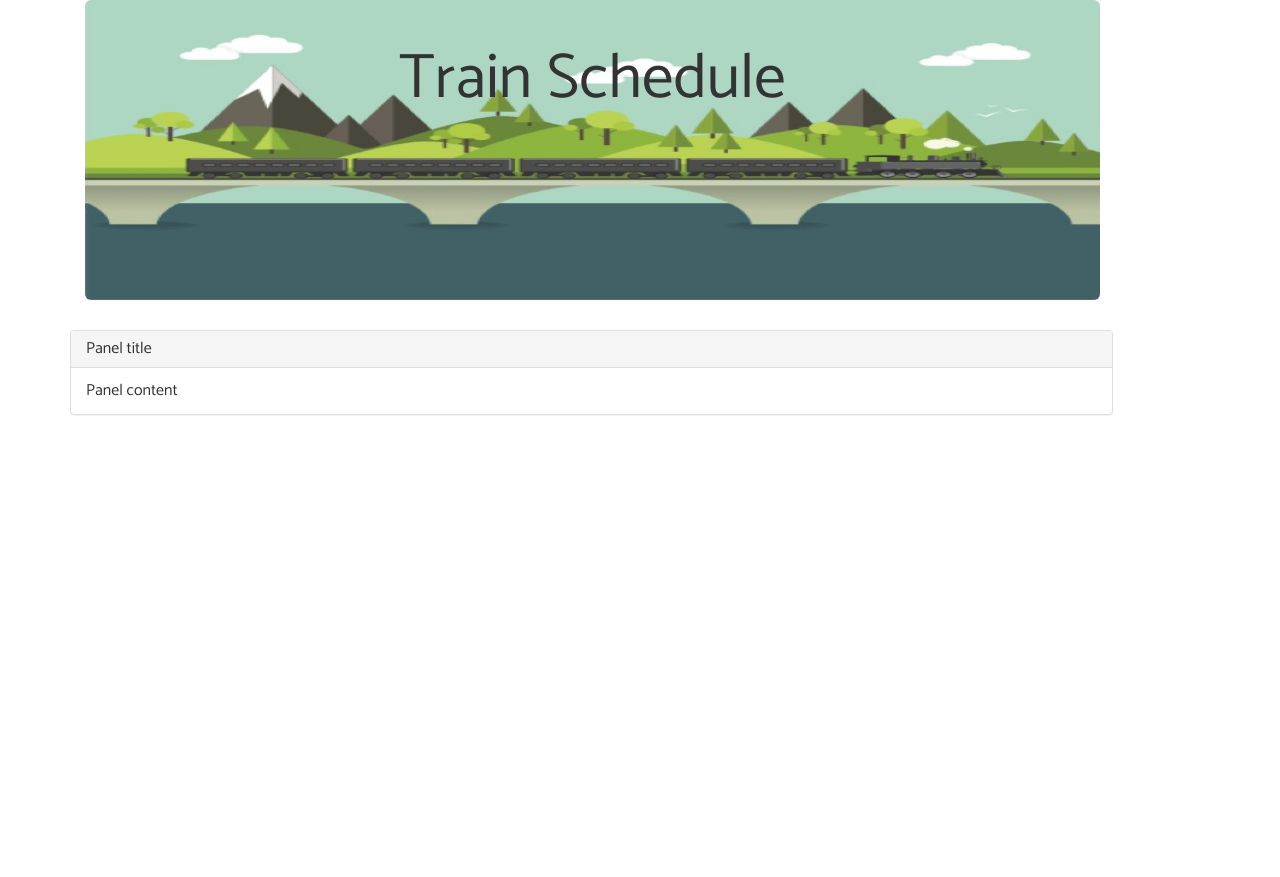
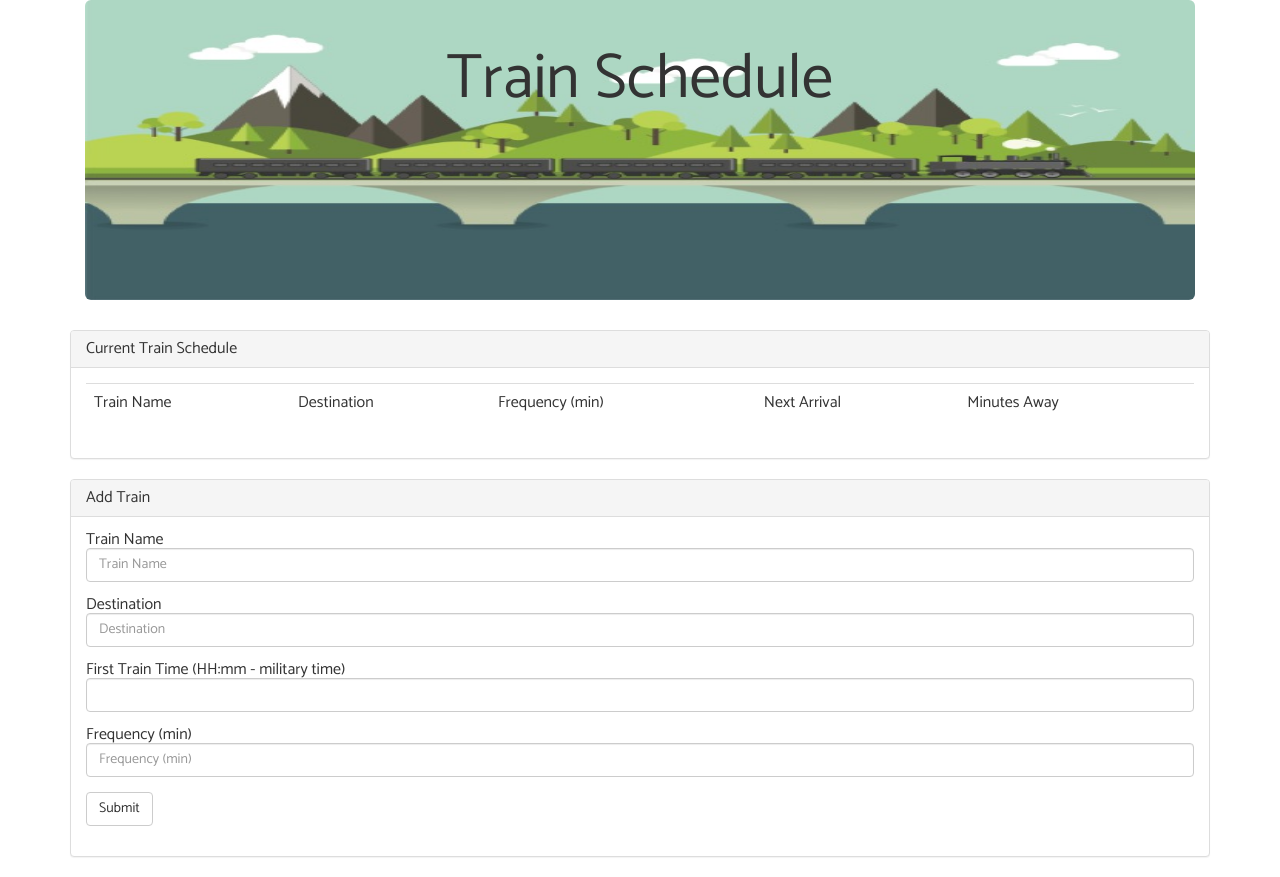
Before and after one commit to s95116/trainSchedule, a PHP site: page /index.html in a window 1280 px wide. Before the commit the page ends 415 px from the top, so only its background shows below. Run offline with PHP 8.4, Linux system fonts and the light colour scheme; lists and menus that the app fills with data are empty; some libraries are stand-ins or nearby versions.

Commit message:
second commit

```diff
--- a/assets/css/style.css
+++ b/assets/css/style.css
@@ -8,3 +8,7 @@ body{
 	height:300px;
 	text-align: center;
 }
+
+#trainNameInput, #destinationInput, #trainTimeInput, #frequencyInput{
+	margin-bottom: 15px;
+}
--- a/assets/javascript/schedule.js
+++ b/assets/javascript/schedule.js
@@ -0,0 +1,27 @@
+//Readies the document
+$(document).ready(function() {
+
+//Connect to Firebase
+var trainData = new Firebase("https://zop01999837.firebaseio.com/");
+
+//Add train on click function
+$("#addTrain").on("click", function(){
+
+	//Define variables and grabs data from input boxes
+	var trainName = $("#trainNameInput").val().trim();
+	var destination = $("#destinationInput").val().trim();
+	var trainTime = $("#trainTimeInput").val().trim();
+	var frequency = $("#frequencyInput").val().trim();
+
+
+
+
+
+
+
+});//End of AddTrain on click
+
+
+
+
+}); //End of Document.ready
--- a/index.html
+++ b/index.html
@@ -7,12 +7,15 @@
 <link rel="stylesheet" type="text/css" href="https://maxcdn.bootstrapcdn.com/bootstrap/3.3.6/css/bootstrap.min.css">
 <link rel="stylesheet" type="text/css" href="assets/css/reset.css">
 <link rel="stylesheet" type="text/css" href="assets/css/style.css">
-<link href='https://fonts.googleapis.com/css?family=Catamaran:400,500' rel='stylesheet' type='text/css'>
+<link rel="stylesheet" type="text/css" href='https://fonts.googleapis.com/css?family=Catamaran:400,500' >
 
-<!-- jQuery & AJAX CDN  -->
-<script src="https://code.jquery.com/jquery-2.2.4.min.js" ></script>
+<!-- jQuery, AJAX, Firebase CDN  -->
+<script src="https://code.jquery.com/jquery-2.2.4.min.js"></script>
 <script src="https://ajax.googleapis.com/ajax/libs/angularjs/1.4.9/angular.min.js"></script>
+<script src="https://cdn.firebase.com/js/client/2.4.2/firebase.js"></script>
 
+<!-- Moment JS -->
+<script src="https://cdn.jsdelivr.net/momentjs/2.12.0/moment.min.js"></script>
 
 </head>
 <body>
@@ -20,25 +23,62 @@
 <div class="container">
 
 	<div class="row>">
-		<div class="col-md-11">
+		<div class="col-md-12">
 			<div class="jumbotron">
 			  <h1>Train Schedule</h1>
 			</div><!-- End of jumbotron -->
-		</div><!-- End of col-md-11 -->
+		</div><!-- End of col-md-12 -->
 	</div><!-- End of row -->
 
 	<div class="row">
-		<div class="col-md-11">
+		<div class="col-md-12">
 			<div class="panel panel-default">
-  		<div class="panel-heading">
-    		<h3 class="panel-title">Panel title</h3>
-  		</div>
-  		<div class="panel-body">
-    		Panel content
-  		</div>
+	  			<div class="panel-heading">
+	    			<h3 class="panel-title">Current Train Schedule</h3>
+	  			</div>
+
+	  			<div class="panel-body">
+	    			<table class="table">
+						<tr>
+							<th>Train Name</th>
+							<th>Destination</th>
+							<th>Frequency (min)</th>
+							<th>Next Arrival</th>
+							<th>Minutes Away</th>
+						</tr>
+					</table>
+	  			</div>
+			</div><!-- End of panel panel-default -->
+		</div><!-- End of col-md-12 -->
+	</div><!-- End of row -->
+
+	<div class="addEmployee">
+		<div class="panel panel-default">
+		<div class="panel-heading">
+			<h3 class="panel-title">Add Train</h3>
+		</div>
+
+		<div class="panel-body">
+			<div class="form-group">
+			<form>
+				<label for="trainName">Train Name</label>
+				<input class="form-control" id="trainNameInput" placeholder="Train Name" type="text">
+
+				<label for="destination">Destination</label>
+				<input class="form-control" id="destinationInput" placeholder="Destination" type="text">
+
+				<label for="trainTime">First Train Time (HH:mm - military time)</label>
+				<input class="form-control" id="trainTimeInput" placeholder="">
+
+				<label for="frequency">Frequency (min)</label>
+				<input class="form-control" id="frequencyInput" placeholder="Frequency (min)" type="text">
+			</form>
+
+				<button class="btn btn-default" id="addTrain" type="submit">Submit</button>
 			</div>
-		</div><!-- End of col-md-11 -->
-	</div><!-- End of row -->
+		</div>
+		</div>
+	</div>
 </div><!--End of container -->
 
 
```
